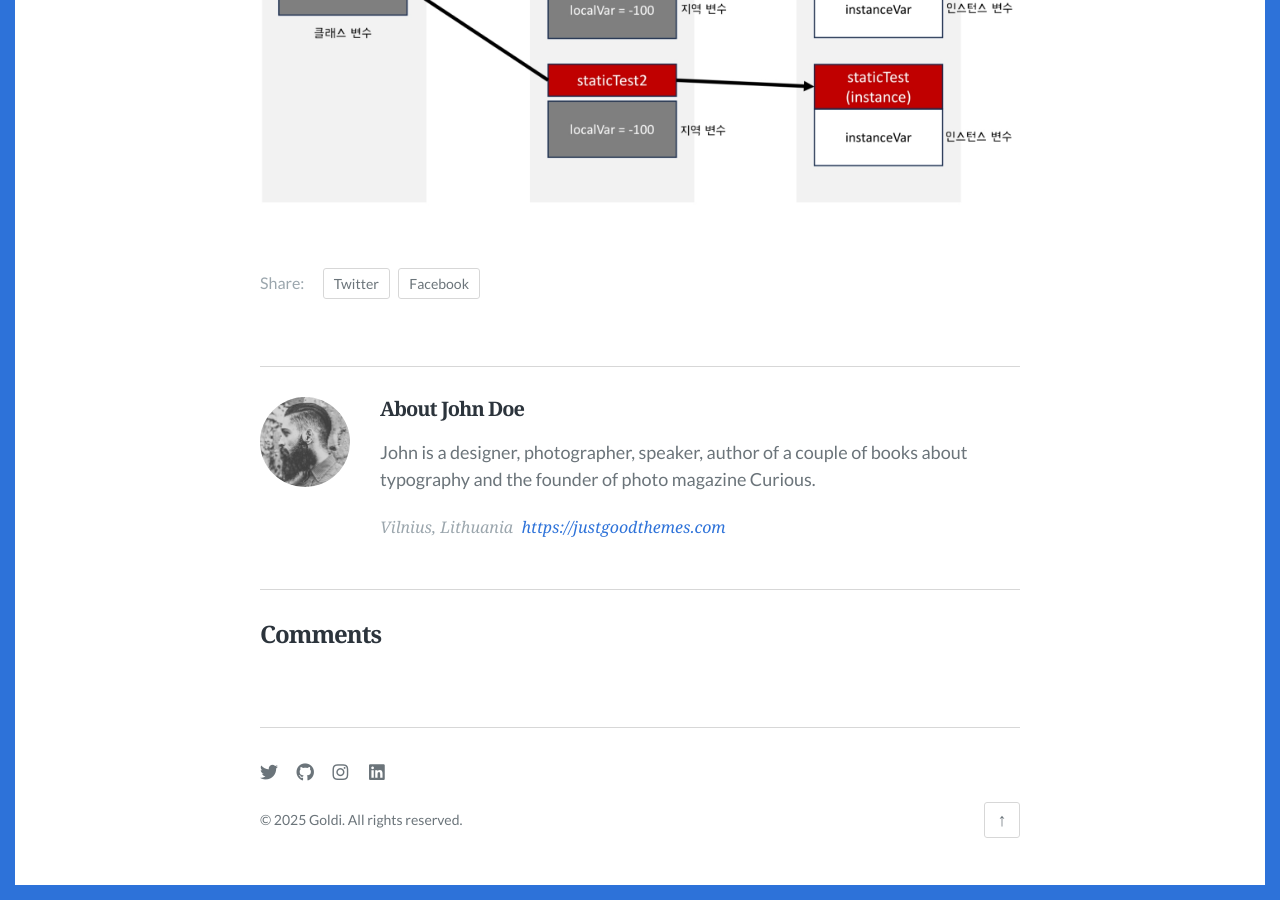
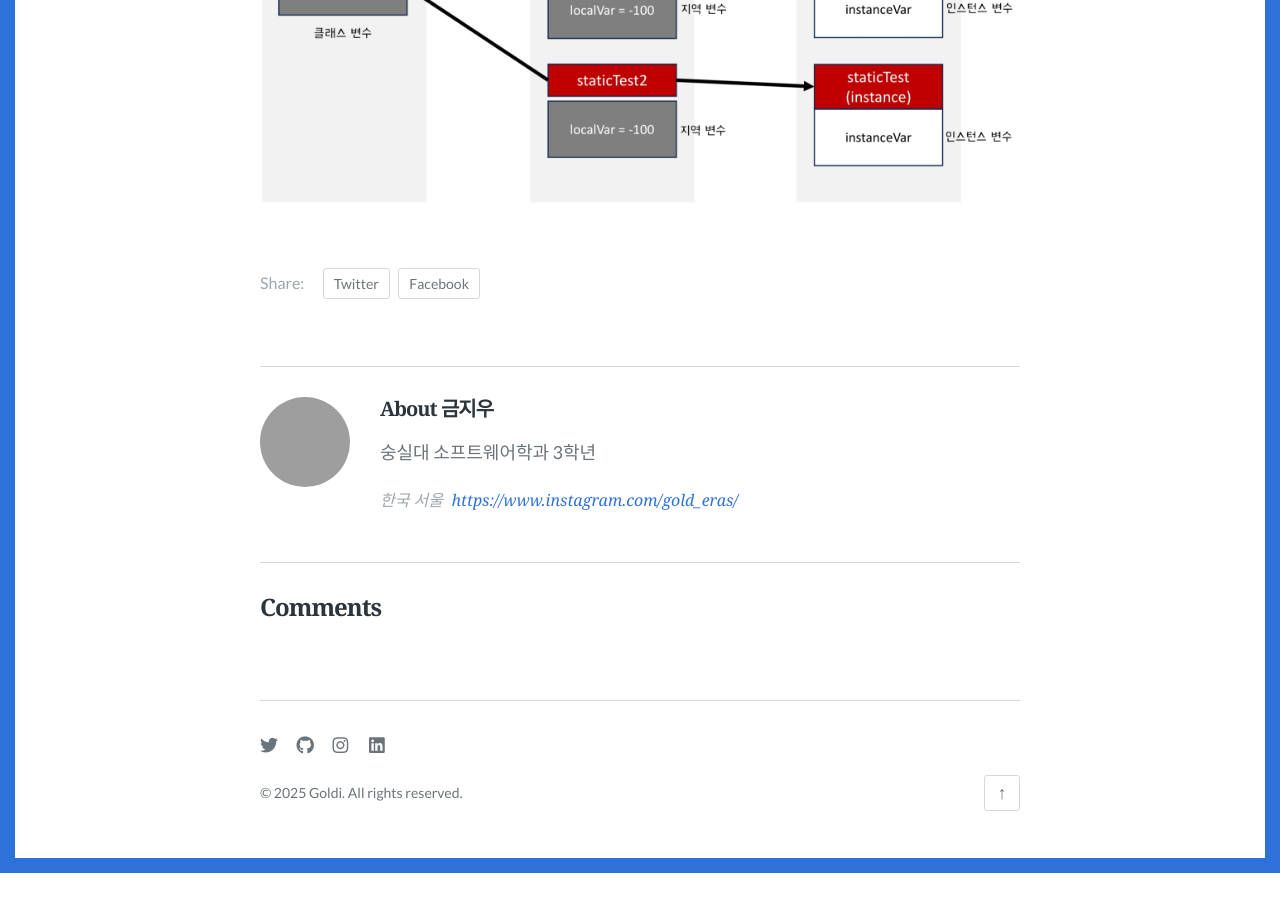
Before and after one commit to goldi1204/goldi1204.github.io, a Jekyll site: the page built from _posts/2025-09-03-소분설.md, in a window 1280 px wide and 900 px high, scrolled down 2722 px. Built offline with Jekyll 4.4.1, drawn with Linux system fonts in a browser that asks for light colours; some web fonts are replaced; comment, search, counter and statistics services are not loaded; after the commit the page ends 3595 px from its top, so only the background shows below that; grey boxes are pictures that could not be loaded.

Commit message:
250903 소공설

```diff
--- a/_data/author.json
+++ b/_data/author.json
@@ -1,7 +1,7 @@
 {
-  "name": "John Doe",
-  "bio": "John is a designer, photographer, speaker, author of a couple of books about typography and the founder of photo magazine Curious.",
-  "url": "https://justgoodthemes.com",
-  "location": "Vilnius, Lithuania",
-  "image": "images/author.png"
+  "name": "금지우",
+  "bio": "숭실대 소프트웨어학과 3학년",
+  "url": "https://www.instagram.com/gold_eras/",
+  "location": "한국 서울",
+  "image": "images/face.png"
 }
--- a/_data/social.json
+++ b/_data/social.json
@@ -8,12 +8,12 @@
     {
       "title": "GitHub",
       "icon": "fa-github",
-      "url": "https://github.com/"
+      "url": "https://goldi1204/github.com/"
     },
     {
       "title": "Instagram",
       "icon": "fa-instagram",
-      "url": "https://www.instagram.com/"
+      "url": "https://www.instagram.com/gold_eras/"
     },
     {
       "title": "LinkedIn",
```
Also changed, not shown: images/author.png (deleted), images/face.jpg (added).
